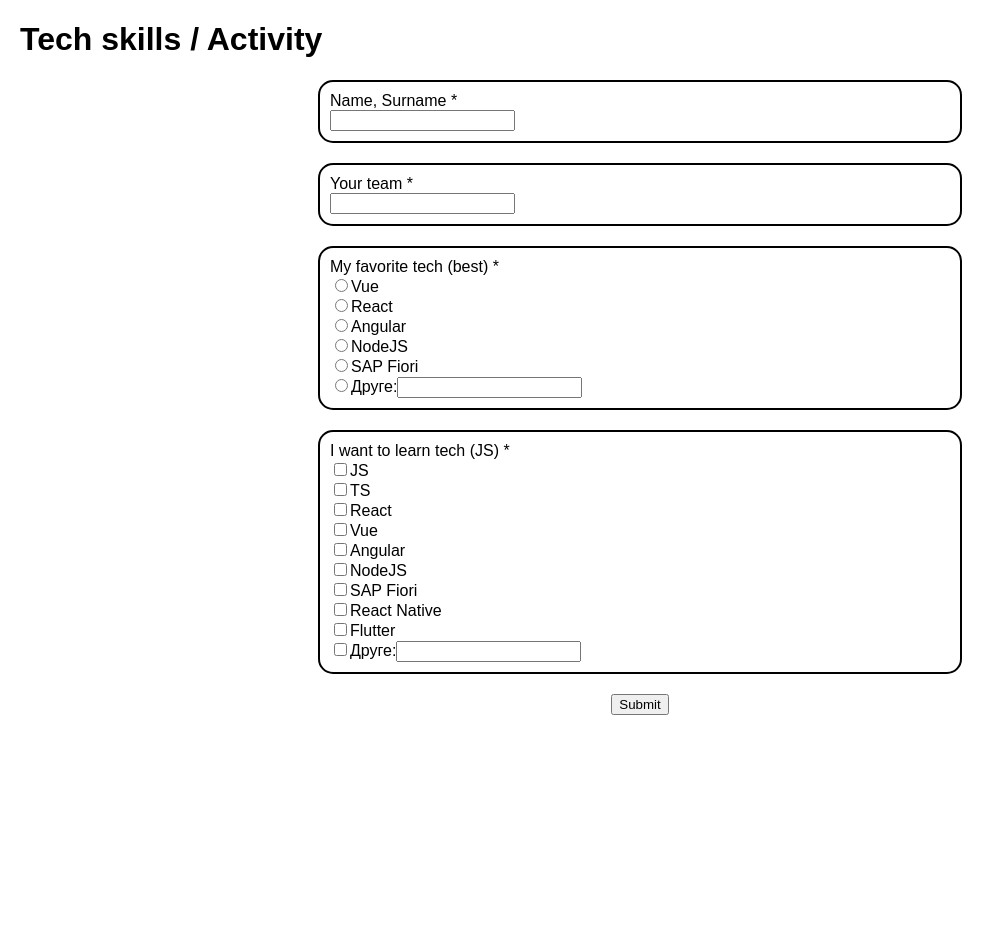
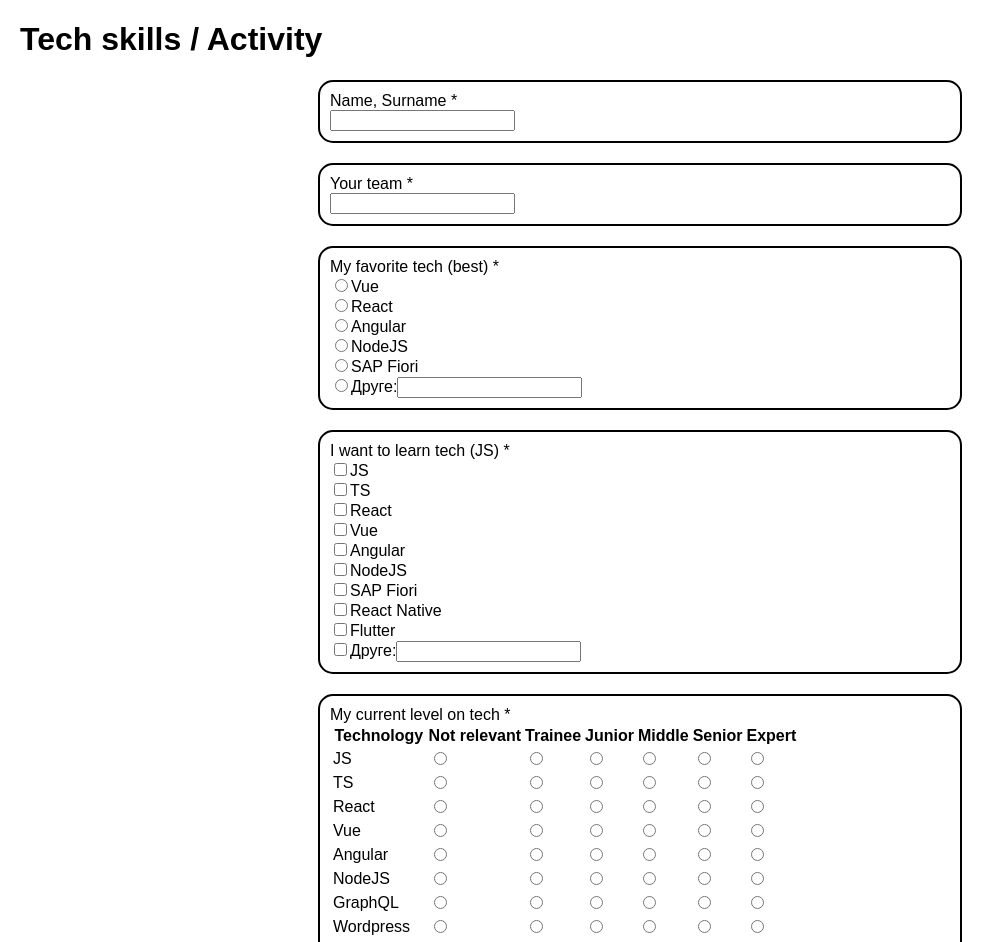
Before and after one commit to cxsarina/KOP, a React (Create React App) app in the folder lab3/lab3/: page / in a window 1280 px wide. Shown: the top 942 px of the page, without its empty margins (0-1005 px from the left). Before the commit the page ends 800 px from the top, so only its background shows below. Built offline with nearby package versions, Linux system fonts and the light colour scheme.

Commit message:
Створено новий компонент TechLevel для форми

```diff
--- a/lab3/lab3/src/App.js
+++ b/lab3/lab3/src/App.js
@@ -5,6 +5,7 @@ import FavoriteTech from "./components/FavoriteTech";
 import './App.css';
 import Team from "./components/Team";
 import TechToLearn from "./components/TechToLearn";
+import TechLevel from "./components/TechLevel";
 
 function App() {
     const methods = useForm();
@@ -22,6 +23,7 @@ function App() {
                     <Team />
                     <FavoriteTech />
                     <TechToLearn />
+                    <TechLevel />
                     <button type="submit">Submit</button>
                 </form>
             </FormProvider>
--- /dev/null
+++ b/lab3/lab3/src/components/TechLevel.js
@@ -0,0 +1,55 @@
+import React from 'react';
+import { useFormContext } from 'react-hook-form';
+
+const techList = [
+    'JS', 'TS', 'React', 'Vue', 'Angular', 'NodeJS', 'GraphQL',
+    'Wordpress', 'Drupal', 'Python', 'REST', 'Other', 'React Native', 'Flutter'
+];
+
+const levels = ['Not relevant', 'Trainee', 'Junior', 'Middle', 'Senior', 'Expert'];
+
+function TechLevel() {
+    const { register, formState: { errors } } = useFormContext();
+
+    return (
+        <div className="form-group">
+            <label>My current level on tech *</label>
+            <table>
+                <thead>
+                <tr>
+                    <th>Technology </th>
+                    {levels.map(level => (
+                        <th key={level}>{level}</th>
+                    ))}
+                </tr>
+                </thead>
+                <tbody>
+                {techList.map(tech => (
+                    <tr key={tech}>
+                        <td>{tech}</td>
+                        {levels.map(level => (
+                            <td key={level}>
+                                <input
+                                    type="radio"
+                                    name={tech}
+                                    value={level}
+                                    {...register(tech, { required: "Це обов'язкове питання." })}
+                                />
+                            </td>
+                        ))}
+                    </tr>
+                ))}
+                </tbody>
+            </table>
+            {Object.keys(errors).length > 0 && (
+                <div className="error">
+                    {Object.keys(errors).map((key) => (
+                        <p key={key}>{errors[key].message}</p>
+                    ))}
+                </div>
+            )}
+        </div>
+    );
+}
+
+export default TechLevel;
```
